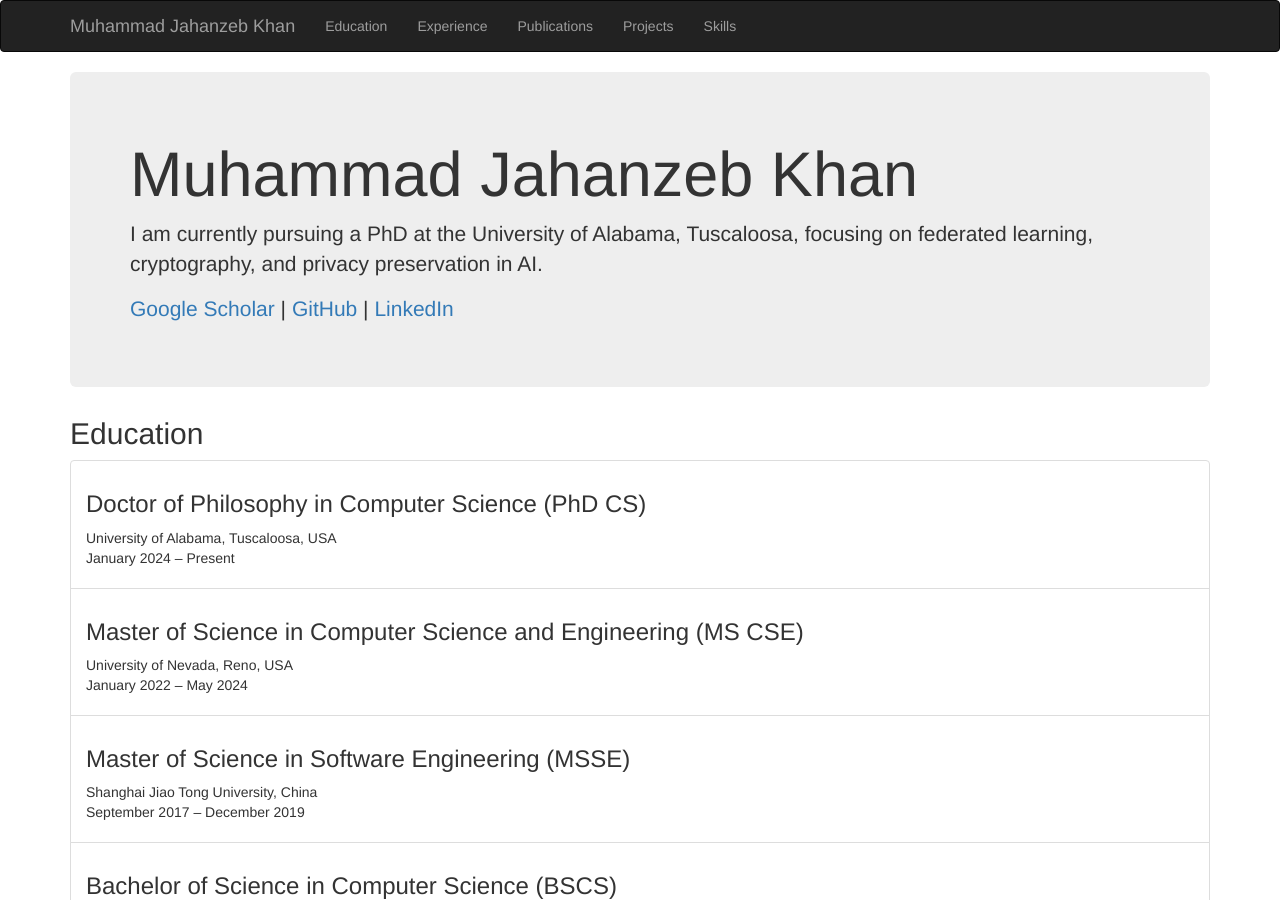
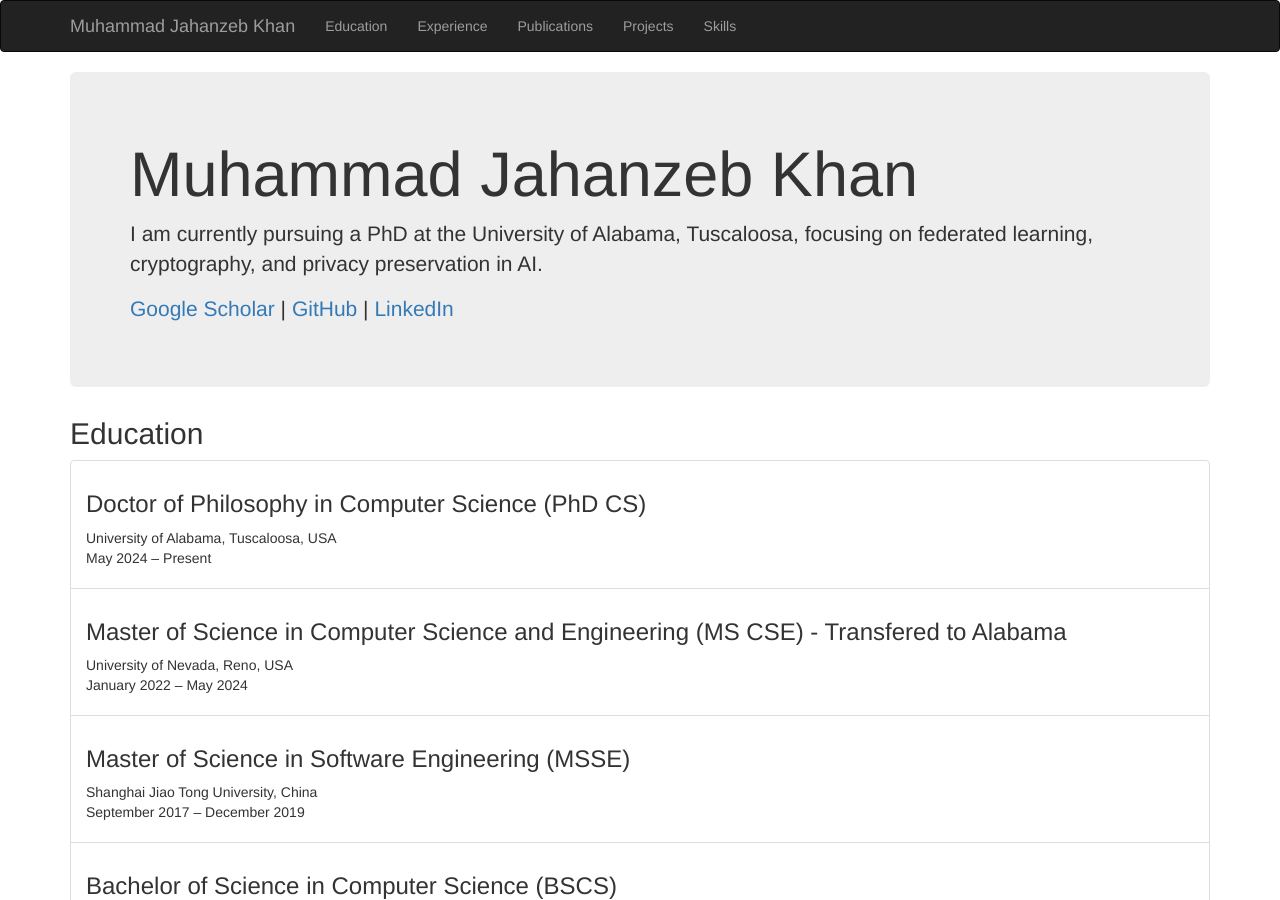
Before and after one commit to jahanxb/jahanxb.github.io, a Jekyll site: the page index.html, which Jekyll copies as it is, in a window 1280 px wide and 900 px high. Built offline with Jekyll 4.4.1, drawn with Linux system fonts in a browser that asks for light colours.

Commit message:
detail update

```diff
--- a/index.html
+++ b/index.html
@@ -99,10 +99,10 @@
             <div class="list-group">
                 <div class="list-group-item">
                     <h3>Doctor of Philosophy in Computer Science (PhD CS)</h3>
-                    <p>University of Alabama, Tuscaloosa, USA<br>January 2024 – Present</p>
+                    <p>University of Alabama, Tuscaloosa, USA<br>May 2024 – Present</p>
                 </div>
                 <div class="list-group-item">
-                    <h3>Master of Science in Computer Science and Engineering (MS CSE)</h3>
+                    <h3>Master of Science in Computer Science and Engineering (MS CSE) - Transfered to Alabama</h3>
                     <p>University of Nevada, Reno, USA<br>January 2022 – May 2024</p>
                 </div>
                 <div class="list-group-item">
```
